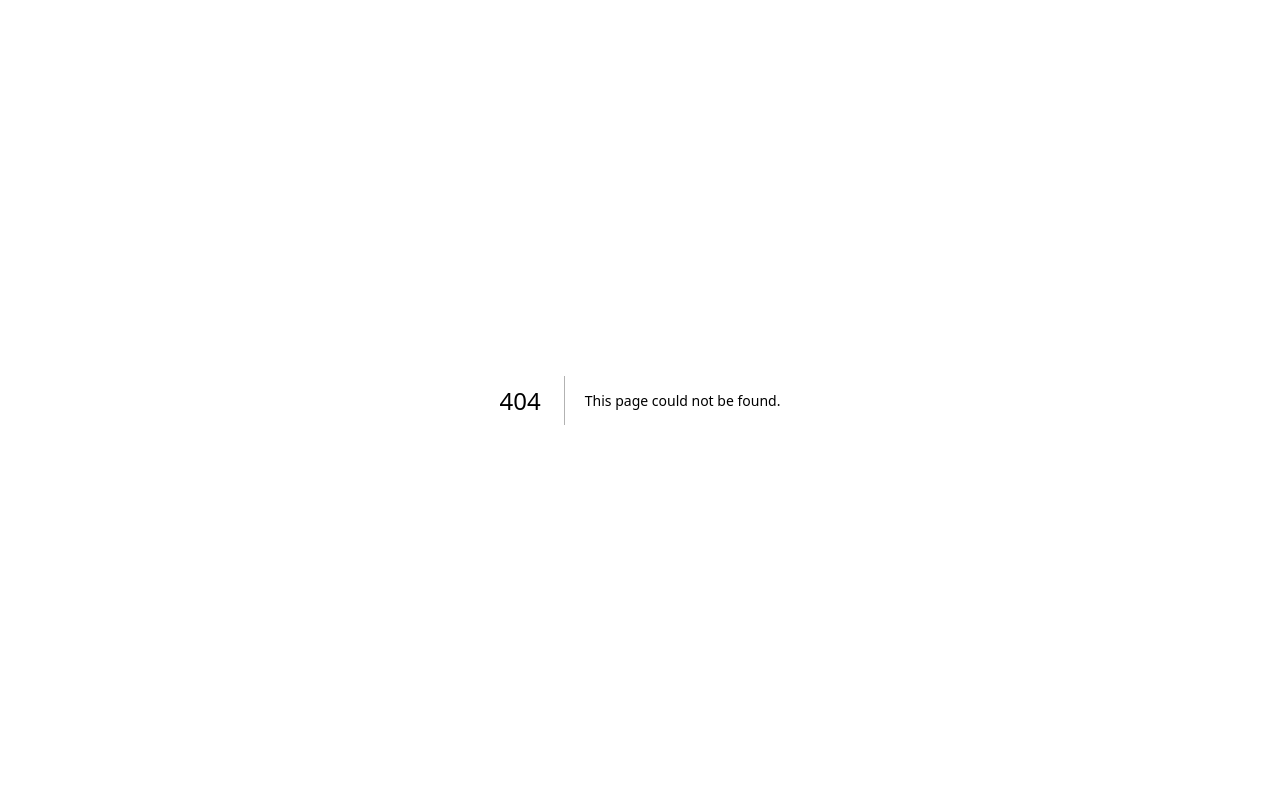
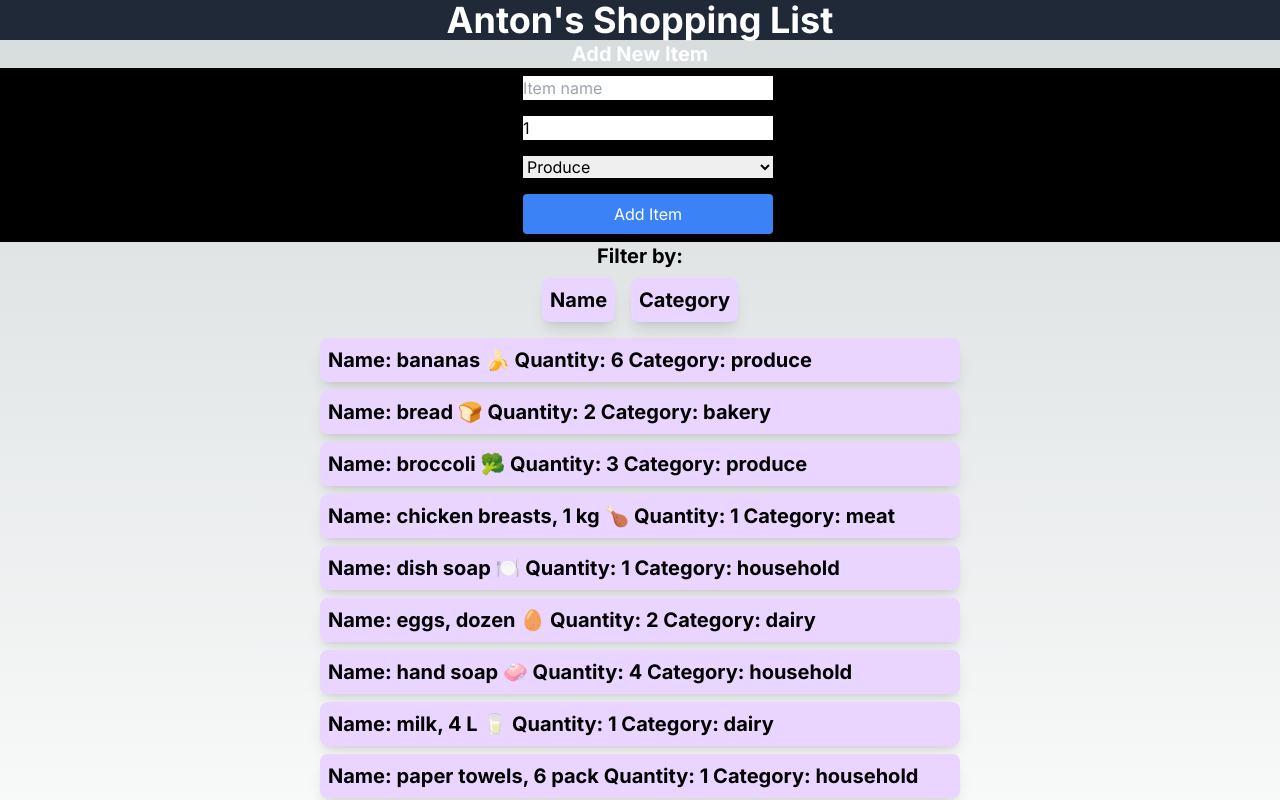
Before and after one commit to Koulant/cprg306-assignments, a Next.js app: page /week6 in a window 1280 px wide. Before the commit this address had no page. Shown: the top 800 px of the page. Built offline with nearby package versions, Linux system fonts and the light colour scheme.

Commit message:
Week 6 Assignment
Merged the functionalities developed during Week 4 and Week 5 into a single, interactive shopping list application.

```diff
--- a/app/page.js
+++ b/app/page.js
@@ -30,6 +30,11 @@
               Week 5
             </Link>
           </li>
+          <li>
+          <Link href="/week6">
+              Week 6
+            </Link>
+          </li>
         </ul>
       </div>
     </main>
--- /dev/null
+++ b/app/week6/item-list.js
@@ -0,0 +1,40 @@
+"use client";
+
+//1 Setup ItemList Component
+//Import the useState hook from React, the Item component, and the items from the JSON file.
+import { useState } from "react";
+import Item from "./item";
+
+export default function ItemList(props) {
+  //Add a new prop { items }
+  const { items } = props;
+
+  //Initializing State Variables
+  const [sortBy, setSortBy] = useState("name");
+
+  //Sorting the items without mutating the original array
+  if (sortBy === "name") {
+    items.sort((a, b) => a.name.localeCompare(b.name));
+  } else if (sortBy === "category") {
+    items.sort((a, b) => a.category.localeCompare(b.category));
+  };
+
+  //Render the Component
+  //Creating sort buttons
+  return (
+    <>
+      <div className="font-bold text-xl text-center">
+        <label>Filter by:</label>
+      </div>
+      <div className= "font-bold text-black text-xl text-center justify-center">
+        <button className="bg-purple-200 p-2 m-2 rounded-lg shadow-lg" onClick={() => setSortBy("name")}>Name</button>
+        <button className="bg-purple-200 p-2 m-2 rounded-lg shadow-lg" onClick={() => setSortBy("category")}>Category</button>
+      </div>
+      <div>
+        {items.map((item) => (
+          <Item key={item.id} name={item.name} quantity={item.quantity} category={item.category} />
+        ))}
+      </div>
+    </>
+  );
+}
--- /dev/null
+++ b/app/week6/item.js
@@ -0,0 +1,17 @@
+//Item
+
+export default function Item({ name, quantity, category }) {
+    return (
+        <div>
+            <div>
+                <ul>
+                    <li className="bg-purple-200 p-2 m-2 rounded-lg shadow-lg w-1/2 mx-auto">
+                    <div className="font-bold text-black text-xl">
+                        Name: {name} Quantity: {quantity} Category: {category}
+                    </div>
+                    </li>
+                </ul>
+            </div>
+        </div>
+    )
+};
--- /dev/null
+++ b/app/week6/items.json
@@ -0,0 +1,74 @@
+[
+    {
+      "id": "1h2GJKH12gkHG31h1H",
+      "name": "milk, 4 L 🥛",
+      "quantity": 1,
+      "category": "dairy"
+    },
+    {
+      "id": "2KJH3k2j3H1k2J3K1H",
+      "name": "bread 🍞",
+      "quantity": 2,
+      "category": "bakery"
+    },
+    {
+      "id": "3h2KJH3k2j3H1k2J3",
+      "name": "eggs, dozen 🥚",
+      "quantity": 2,
+      "category": "dairy"
+    },
+    {
+      "id": "4k2J3K1H2GJKH12gk",
+      "name": "bananas 🍌",
+      "quantity": 6,
+      "category": "produce"
+    },
+    {
+      "id": "5H1h1H2KJH3k2j3H",
+      "name": "broccoli 🥦",
+      "quantity": 3,
+      "category": "produce"
+    },
+    {
+      "id": "6H1k2J3K1H2GJKH1",
+      "name": "chicken breasts, 1 kg 🍗",
+      "quantity": 1,
+      "category": "meat"
+    },
+    {
+      "id": "7gkHG31h1H2KJH3k",
+      "name": "pasta sauce 🍝",
+      "quantity": 3,
+      "category": "canned goods"
+    },
+    {
+      "id": "8j3H1k2J3K1H2GJK",
+      "name": "spaghetti, 454 g 🍝",
+      "quantity": 2,
+      "category": "dry goods"
+    },
+    {
+      "id": "9H12gkHG31h1H2KJ",
+      "name": "toilet paper, 12 pack 🧻",
+      "quantity": 1,
+      "category": "household"
+    },
+    {
+      "id": "10H3k2j3H1k2J3K1",
+      "name": "paper towels, 6 pack",
+      "quantity": 1,
+      "category": "household"
+    },
+    {
+      "id": "11k2J3K1H2GJKH12",
+      "name": "dish soap 🍽️",
+      "quantity": 1,
+      "category": "household"
+    },
+    {
+      "id": "12GJKH12gkHG31h1",
+      "name": "hand soap 🧼",
+      "quantity": 4,
+      "category": "household"
+    }
+  ]
--- /dev/null
+++ b/app/week6/new-item.js
@@ -0,0 +1,111 @@
+"use client";
+
+import { useState } from "react";
+
+//Initialize State Variables
+
+export default function NewItem({onAddItem}) {
+    const [name, setName] = useState(""); //Name field
+    const [quantity, setQuantity] = useState(1); //Quantity field
+    const [category, setCategory] = useState("Produce"); //Category field
+
+    //Create a form submission handler
+
+    const handleSubmit = (event) => {
+        //Prevent default form submission
+        event.preventDefault();
+
+        //Create an item object with the current values of name, quantity, and category
+        const item = {
+            name,
+            quantity,
+            category,
+        };
+
+        //Replace the alert functionality by calling the onAddItem prop with the item object when the form is submitted.
+        //The item object should have the following properties: name, quantity, and category.
+        onAddItem(item);
+
+        //Reset the state variables to their initial values
+        setName("");
+        setQuantity(1);
+        setCategory("Produce");
+
+    };
+
+    //Create event handlers for each of the form fields
+    const handleNameChange = (event) => {
+    setName(event.target.value);
+    };
+
+    const handleQuantityChange = (event) => {
+        setQuantity(event.target.value);
+    };
+
+    const handleCategoryChange = (event) => {
+        setCategory(event.target.value);
+    };
+
+
+    //Render the Component
+
+    //In the return statement of your function, create a form that includes:
+    return (
+        <main>
+            <h1 className="flex text-white items-center justify-center font-bold text-xl">Add New Item</h1>
+            <div className="flex bg-black items-center justify-center">
+                <form onSubmit={handleSubmit}>
+                <div>
+                    <input
+                    required
+                    type="text"
+                    value={name}
+                    onChange={handleNameChange}
+                    placeholder="Item name"
+                    className="w-full m-2 text-black">
+                    </input>
+                </div>
+                <div>
+                    <input
+                    required
+                    type="number"
+                    id="quantity"
+                    name="quantity"
+                    min="1"
+                    max="99"
+                    value={quantity}
+                    onChange={handleQuantityChange}
+                    placeholder="1"
+                    className="w-full m-2 text-black">
+                    </input>
+                </div>
+                <div>
+                    <select
+                    required
+                    className="w-full m-2 text-black"
+                    value={category}
+                    onChange={handleCategoryChange}>
+                    <option value="Produce">Produce</option>
+                    <option value="Dairy">Dairy</option>
+                    <option value="Bakery">Bakery</option>
+                    <option value="Meat">Meat</option>
+                    <option value="Frozen Foods">Frozen Foods</option>
+                    <option value="Canned Goods">Canned Goods</option>
+                    <option value="Dry Goods">Dry Goods</option>
+                    <option value="Beverages">Beverages</option>
+                    <option value="Snacks">Snacks</option>
+                    <option value="Household">Household</option>
+                    <option value="Other">Other</option>
+                    </select>
+                </div>
+                <button
+                    type="submit"
+                    className="w-full m-2 bg-blue-500 hover:bg-blue-700 text-white py-2 px-4 rounded"
+                >
+                    Add Item
+                </button>
+                </form>
+            </div>
+        </main>
+    );
+};
--- /dev/null
+++ b/app/week6/page.js
@@ -0,0 +1,44 @@
+//Directives
+"use client";
+
+//Imports
+import { useState } from "react";
+
+import NewItem from "./new-item";
+import ItemList from "./item-list";
+
+import itemsData from "./items.json";
+
+//import Item from "./item";
+
+//Page component
+export default function Page() {
+
+    //Initialize a state variable (e.g., items) with the data from items.json.
+    const [items, setItems] = useState(
+        itemsData.map((item) => ({
+            ...item,
+            item: new NewItem(item),
+        }))
+    );
+
+    const [newItem, setNewItem] = useState(false);
+
+    //Create an event handler function (e.g., handleAddItem) that adds a new item to items.
+    const handleAddItem = (newItem) => {
+            setItems([...items, newItem]);
+    };
+
+    //Render the component
+    return(
+        <main>
+            <h1 className="flex text-white items-center justify-center font-bold text-4xl bg-gray-800"
+            >Anton's Shopping List</h1>
+            {/* Pass the handleAddItem event handler to the NewItem component */}
+            <NewItem onAddItem={handleAddItem} />
+
+            {/* Pass the items state to the ItemList component */}
+            <ItemList items={items} />
+        </main>
+    );
+}
```
